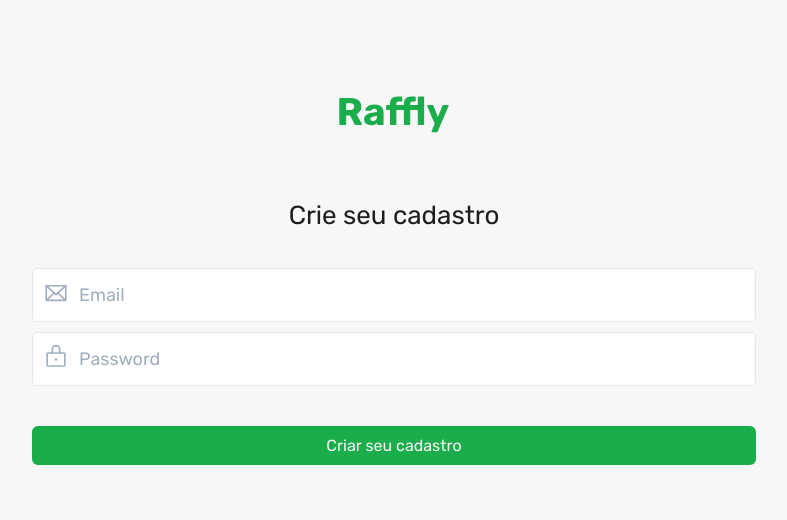
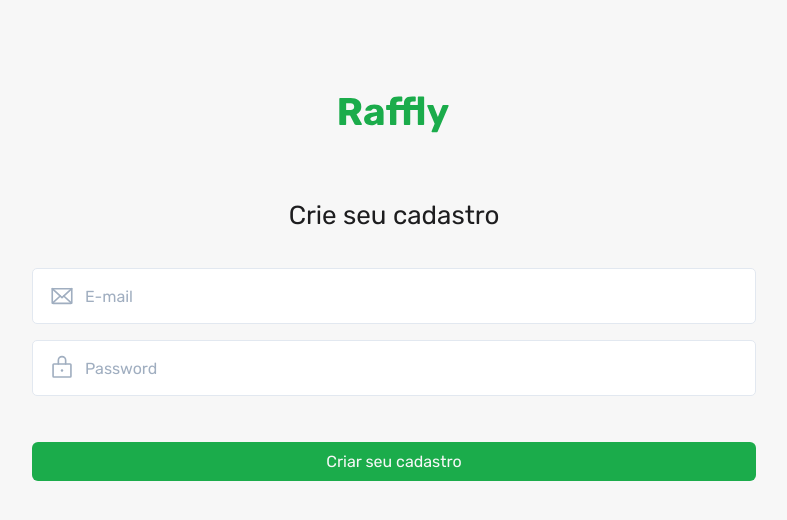
Before and after one commit to unzero-lab/raffly-front, a React (Vite) app: page /cadastro in a window 1280 px wide. Shown: the top 520 px of the page, without its empty margins (246-1033 px from the left). Built offline with nearby package versions, Linux system fonts and the light colour scheme.

Commit message:
refactor: removed input component, adjusted icons

```diff
--- a/src/Pages/RegistrationScreen/index.tsx
+++ b/src/Pages/RegistrationScreen/index.tsx
@@ -7,12 +7,10 @@ import {
   Main,
   Paragraph,
   InputBox,
+  Input,
 } from "./style";
-import InputComponent from "../../components/InputComponent";
 import { InputIcon } from "../../components/InputIcon";
-import * as Icon from "phosphor-react";
-import { ButtonRegistration } from "../../components/ButtonRegistration";
-import { ButtonApresentaion } from "../../components/ButtonApresentaion";
+import { Envelope, Lock } from "phosphor-react";
 
 const RegistrationScreen = () => {
   return (
@@ -20,18 +18,18 @@ const RegistrationScreen = () => {
       <Img src={ImgRegistration} alt="imagem de cadastro" />
       <Paragraph>Crie seu cadastro</Paragraph>
       <InputContainer>
-        <Form>
+        <Form action="">
           <InputBox>
-            <InputIcon icon={<Icon.Envelope size={26} />} />
-            <InputComponent type="text" placeholder="Email" />
+            <InputIcon icon={<Envelope size={26} />} />
+            <Input type="text" placeholder="E-mail" />
           </InputBox>
 
           <InputBox>
-            <InputIcon icon={<Icon.Lock size={26} color="#A0AEC0" />} />
-            <InputComponent type="password" placeholder="Password" />
+            <InputIcon icon={<Lock size={26} color="#A0AEC0" />} />
+            <Input type="password" placeholder="Password" />
           </InputBox>
 
-          <ButtonRegistration path="/complemento-de-cadastro"></ButtonRegistration>
+          <Button type="submit">Criar seu cadastro</Button>
         </Form>
       </InputContainer>
       <Img />
--- a/src/Pages/RegistrationScreen/style.ts
+++ b/src/Pages/RegistrationScreen/style.ts
@@ -1,7 +1,5 @@
 import { Center } from "@chakra-ui/react";
 import styled from 'styled-components';
-//import { UserIcon, LockIcon } from 'phosphor-icons';
-//import { SearchIcon as UnstyledSearchIcon } from '@phosphor/icons/icon/icon';
 
 export const Main = styled.div`
   max-width: 800px;
@@ -46,23 +44,57 @@ export const InputContainer = styled.div`
   color: #A0AEC0;
 `;
 
-
 export const Form = styled.form`
   width: 100%;
   flex-direction: column;
 `;
 
 export const InputBox = styled.div`
-    background: white;
-    padding: 5px;
-    padding-left: 10px;
-    display: flex;
-    align-items: center;
-    margin-top: 10px;
-    border: 1px solid #E2E8F0;
-    border-radius: 5px;
+  display: flex;
+  background: white;
 
+  padding: 14px 16px;
+  margin-bottom: 16px;
+
+  padding-left: 16px;
+  align-items: center;
+  margin-top: 10px;
+  border: 1px solid #E2E8F0;
+  border-radius: 5px;
+
+  svg{
+        display: flex;
+        align-items: center;
+   }
 `;
+
+export const Input = styled.input`
+  display: flex;
+  align-items: center;
+  padding-left: 10px;
+
+  border-radius: 5px;
+  border: none;
+  width: 100%;
+  &:focus {
+    outline-style: none;
+    box-shadow: none;
+  }
+
+  &::placeholder {
+    color: ${(props) => props.theme["placeholder"]};
+  }
+  &::placeholder {
+    color: ${(props) => props.theme["placeholder"]};
+  }
+
+  &:focus {
+    outline-style: none;
+    box-shadow: none;
+  }
+`;
+
+
 
 export const Button = styled.button`
   width: 100%;
--- a/src/components/ButtonRegistration/index.tsx
+++ /dev/null
@@ -1,17 +0,0 @@
-import { useNavigate } from "react-router-dom";
-import { Button } from "./style";
-
-
-interface ButtonProps {
-  path: string;
-}
-
-export function ButtonRegistration({ path }: ButtonProps) {
-  const navigate = useNavigate();
-
-  function handleNavigate() {
-    navigate(path);
-  }
-
-  return <Button onClick={handleNavigate}>Criar seu cadastro</Button>
-}
--- a/src/components/ButtonRegistration/style.ts
+++ /dev/null
@@ -1,11 +0,0 @@
-import styled from "styled-components";
-
-export const Button = styled.button`
-  width: 100%;
-  padding: 10px;
-  background: ${(props) => props.theme["green-500"]};
-  border: none;
-  color: ${(props) => props.theme["backgorund"]};
-  border-radius: 6px;
-  margin-top: 40px;
-`;
--- a/src/components/InputComponent/index.tsx
+++ /dev/null
@@ -1,9 +0,0 @@
-import styled from "styled-components";
-import { StyledInput } from "./style";
-
-//import { Button } from "./style";
-
-
-export default function InputComponent({ type, placeholder }) {
-  return <StyledInput type={type} placeholder={placeholder} />;
-}
--- a/src/components/InputComponent/style.ts
+++ /dev/null
@@ -1,23 +0,0 @@
-import styled from "styled-components";
-
-////parei aqui
-export const StyledInput = styled.input`
-  display: flex;
-  align-items: center;
-  padding: 10px;
-  font-size: 18px;
-  border-radius: 5px;
-  border: none;
-  width: 100%;
-  &:focus {
-    outline-style: none;
-    box-shadow: none;
-  }
-  &::placeholder {
-    color: #A0AEC0;
-  }
-  &:focus {
-    outline-style: none;
-    box-shadow: none;
-  }
-`;
```
